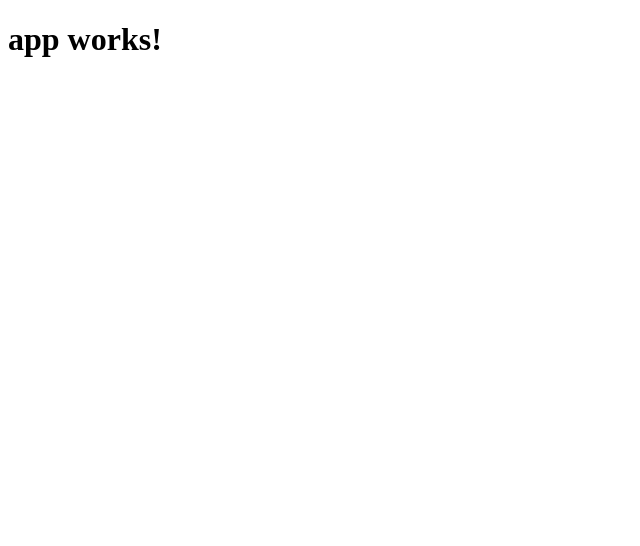
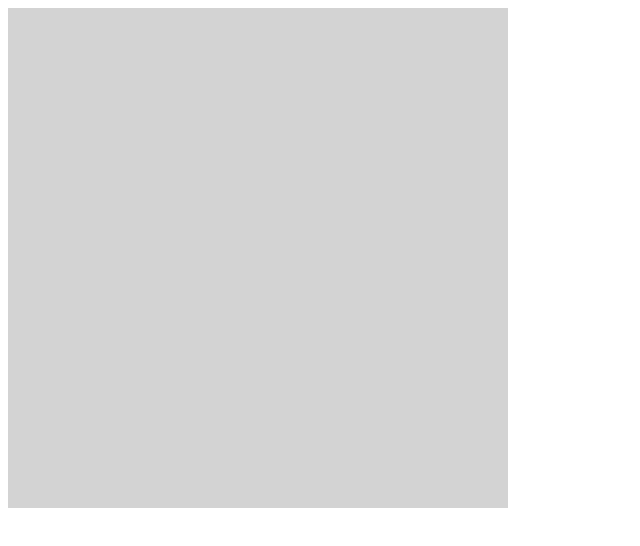
Before and after one commit to kasperlauge/snakegame, an Angular app in the folder snakegame/: page / in a window 1280 px wide. Shown: the top 546 px of the page, without its empty margins (0-640 px from the left). Built offline with nearby package versions, Linux system fonts and the light colour scheme.

Commit message:
Draw field

```diff
--- a/snakegame/src/app/app.component.html
+++ b/snakegame/src/app/app.component.html
@@ -1,3 +1 @@
-<h1>
-  {{title}}
-</h1>
+<app-game-field></app-game-field>
--- a/snakegame/src/app/app.module.ts
+++ b/snakegame/src/app/app.module.ts
@@ -4,10 +4,12 @@ import { FormsModule } from '@angular/forms';
 import { HttpModule } from '@angular/http';
 
 import { AppComponent } from './app.component';
+import { GameFieldComponent } from './game-field/game-field.component';
 
 @NgModule({
   declarations: [
-    AppComponent
+    AppComponent,
+    GameFieldComponent
   ],
   imports: [
     BrowserModule,
--- /dev/null
+++ b/snakegame/src/app/game-field/game-field.component.html
@@ -0,0 +1 @@
+<canvas #field [height]="fieldHeight" [width]="fieldWidth" [style.background]="bgColor"></canvas>
--- /dev/null
+++ b/snakegame/src/app/game-field/game-field.component.ts
@@ -0,0 +1,21 @@
+import { Component, OnInit } from '@angular/core';
+import { Snake } from "../../domain/snake";
+
+@Component({
+  selector: 'app-game-field',
+  templateUrl: './game-field.component.html',
+  styleUrls: ['./game-field.component.css']
+})
+export class GameFieldComponent implements OnInit {
+  context:CanvasRenderingContext2D;
+  fieldHeight: number = 500;
+  fieldWidth: number = 500;
+  bgColor: string = "lightgray";
+  snake: Snake;
+  constructor() { }
+
+  ngOnInit() {
+
+  }
+
+}
--- /dev/null
+++ b/snakegame/src/domain/snake.ts
@@ -0,0 +1,14 @@
+import { Field } from "./field";
+
+export class Snake {
+    fields: Field[];
+    get length(): number {
+        return this.fields.length;
+    }
+    get head(): Field {
+        return this.fields[0];
+    }
+    constructor(fieldDimensionX: number,fieldDimensionY: number) {
+        this.fields.push(new Field(fieldDimensionX/2,fieldDimensionY/2));
+    }
+}
```
Also changed, not shown: snakegame/src/domain/field.ts (added, +9 -0 lines), snakegame/src/app/game-field/game-field.component.css (added), 1 other file (tests, documents, lock files or other folders).
